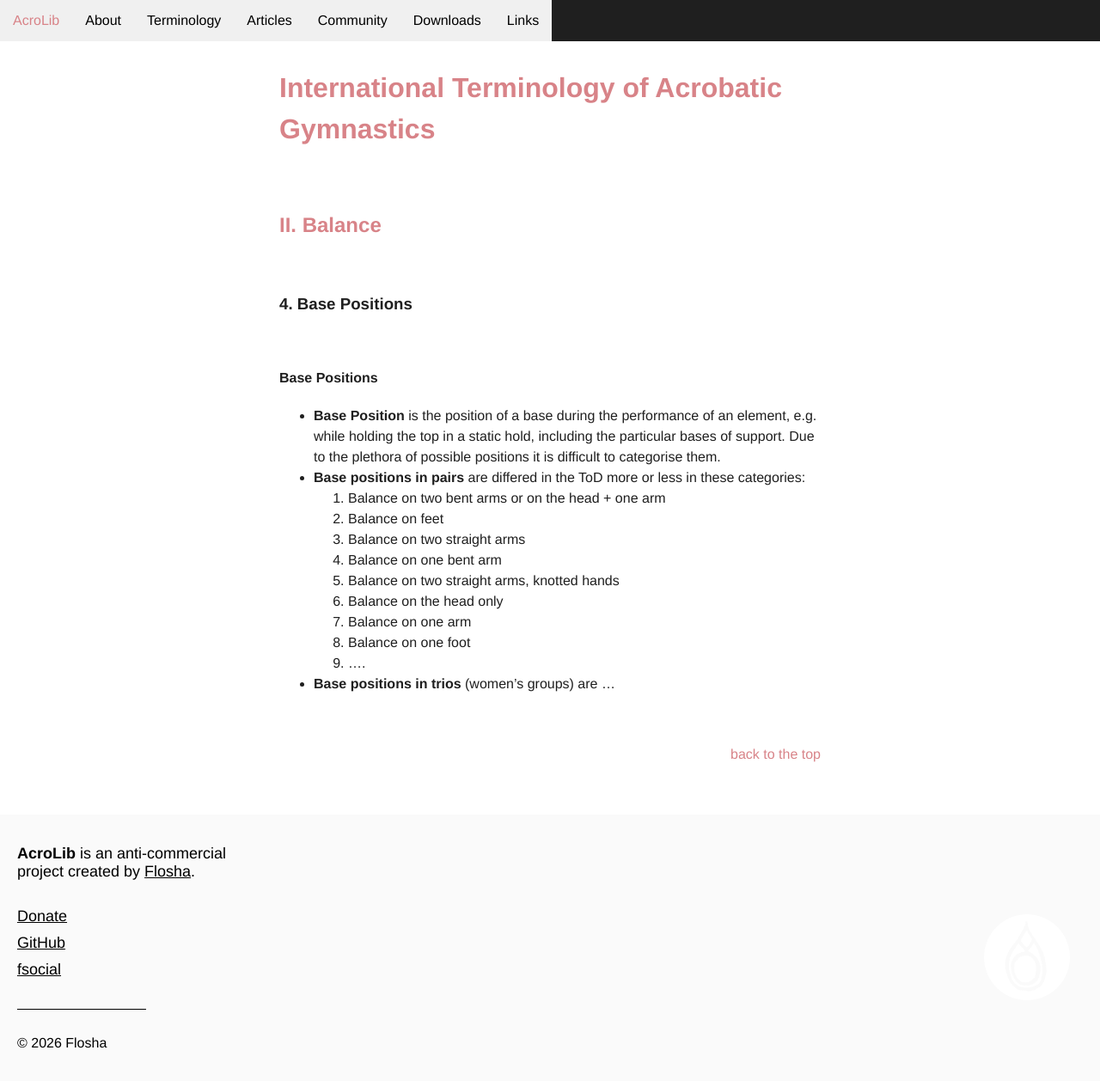
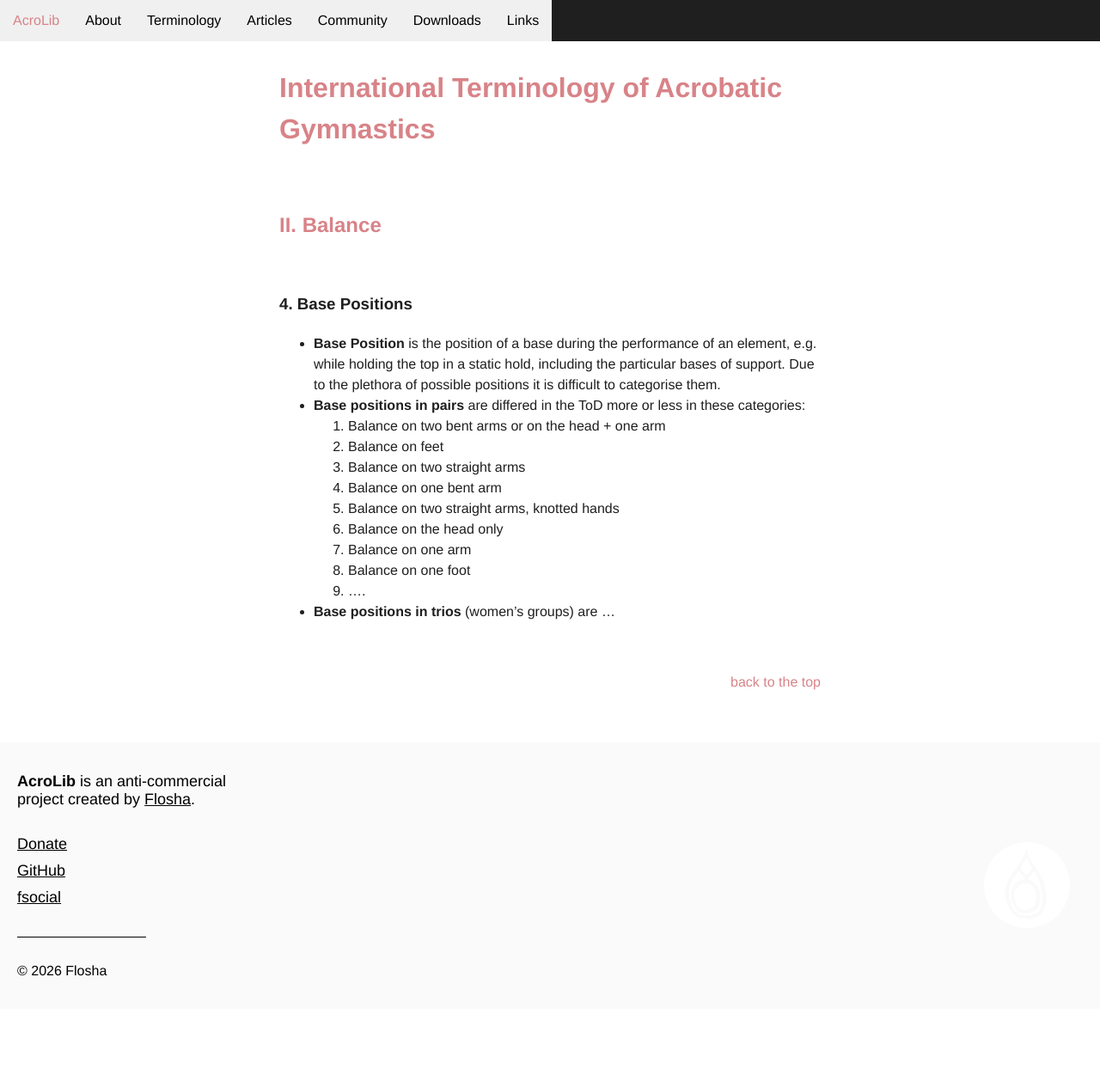
Before and after one commit to floshin/acrolib, a Jekyll site: the page built from terminology/basepositions.md, in a window 1280 px wide. Shown: the whole page at 86% size. Built offline with Jekyll 4.4.1, drawn with Linux system fonts in a browser that asks for light colours; our own code applies the rules of GitHub Pages for plain Markdown files; after the commit the page ends 1174 px from its top, so only the background shows below that.

Commit message:
Update basepositions.md

```diff
--- a/terminology/basepositions.md
+++ b/terminology/basepositions.md
@@ -3,8 +3,6 @@
 ## [II. Balance](/terminology/balance)
 
 ### 4. Base Positions
-
-#### Base Positions
 
 * **Base Position** is the position of a base during the performance of an element, e.g. while holding the top in a static hold, including the particular bases of support. Due to the plethora of possible positions it is difficult to categorise them.
 * **Base positions in pairs** are differed in the ToD more or less in these categories:
```
